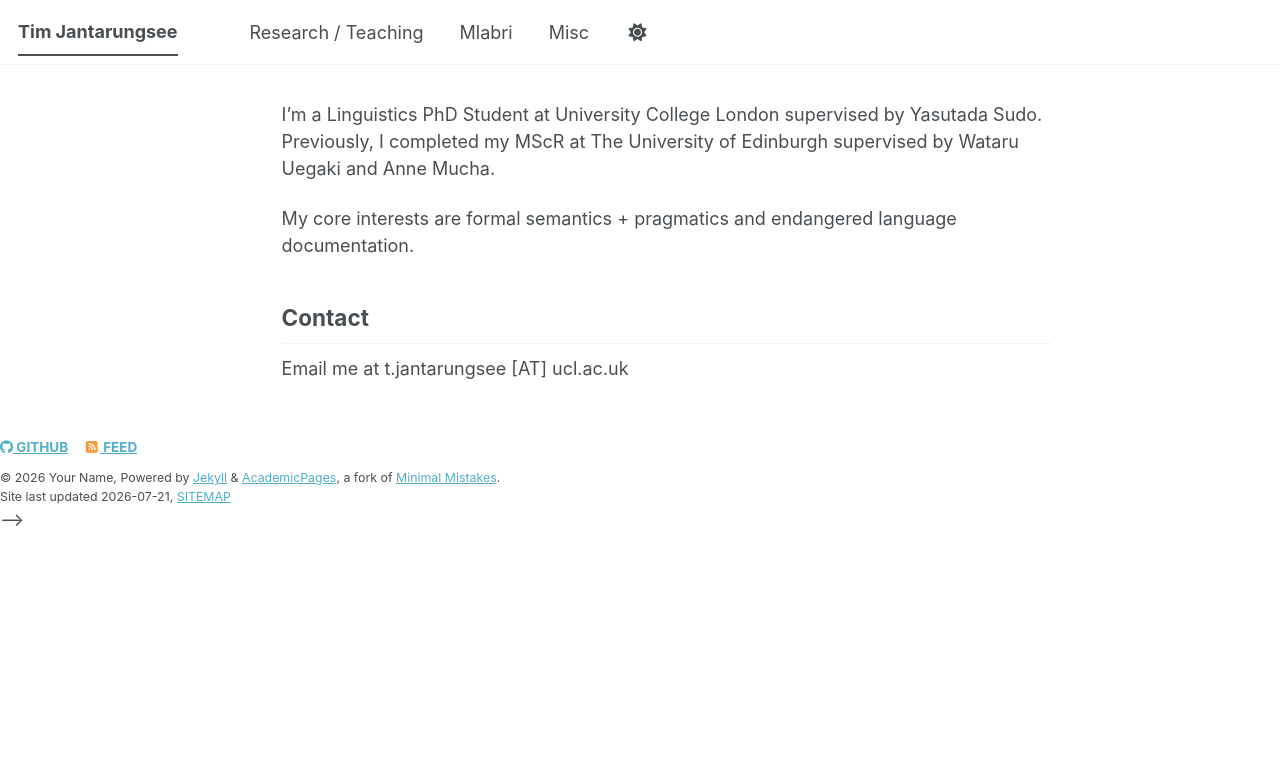
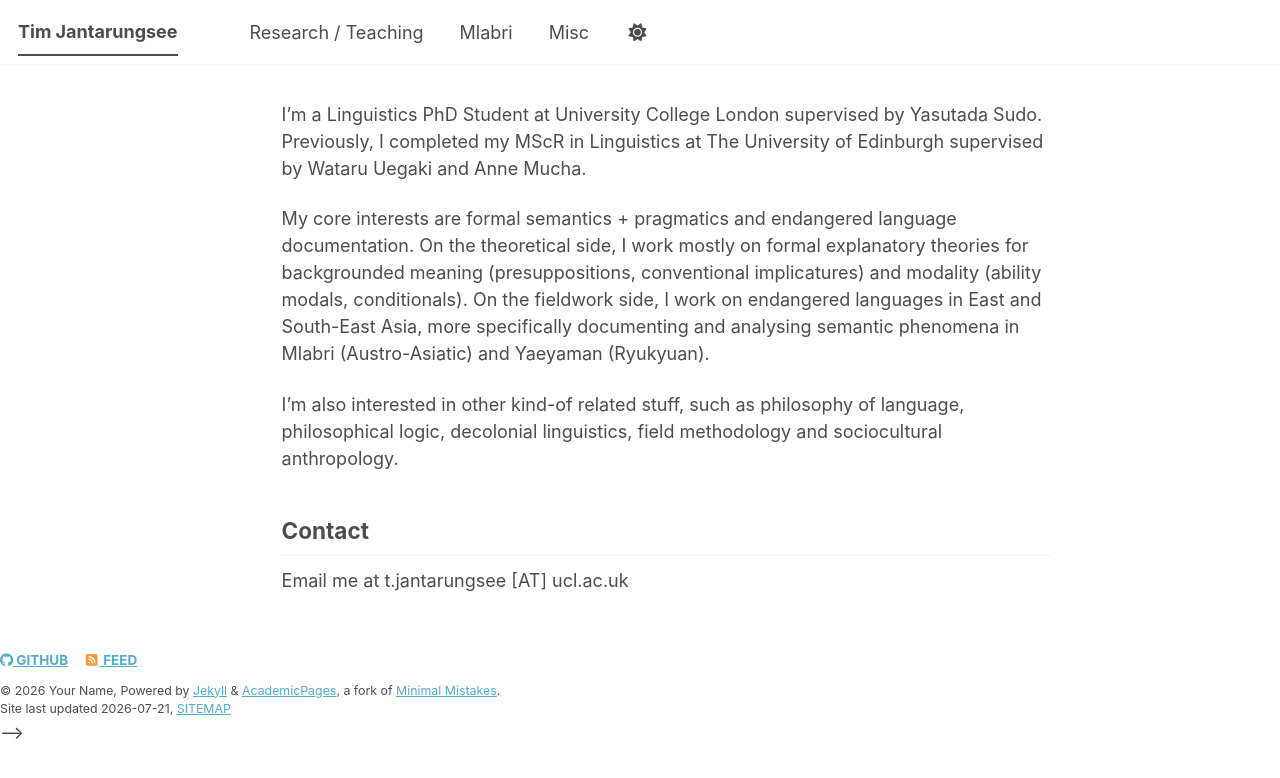
Before and after one commit to timjantarungsee/timjantarungsee.github.io, a Jekyll site: the page built from _pages/about.md, in a window 1280 px wide. Shown: the top 778 px of the page. Built offline with Jekyll 4.4.1, drawn with Linux system fonts in a browser that asks for light colours; a script bundle is joined from its source files by our own code; library files that are not in the unit come from our copies.

Commit message:
Update about.md

```diff
--- a/_pages/about.md
+++ b/_pages/about.md
@@ -7,9 +7,11 @@ redirect_from:
   - /about.html
 ---
 
-I'm a Linguistics PhD Student at University College London supervised by Yasutada Sudo. Previously, I completed my MScR at The University of Edinburgh supervised by Wataru Uegaki and Anne Mucha.
+I'm a Linguistics PhD Student at University College London supervised by Yasutada Sudo. Previously, I completed my MScR in Linguistics at The University of Edinburgh supervised by Wataru Uegaki and Anne Mucha.
 
-My core interests are formal semantics + pragmatics and endangered language documentation.
+My core interests are formal semantics + pragmatics and endangered language documentation. On the theoretical side, I work mostly on formal explanatory theories for backgrounded meaning (presuppositions, conventional implicatures) and modality (ability modals, conditionals). On the fieldwork side, I work on endangered languages in East and South-East Asia, more specifically documenting and analysing semantic phenomena in Mlabri (Austro-Asiatic) and Yaeyaman (Ryukyuan).
+
+I'm also interested in other kind-of related stuff, such as philosophy of language, philosophical logic, decolonial linguistics, field methodology and sociocultural anthropology.
 
 
 ## Contact
```
